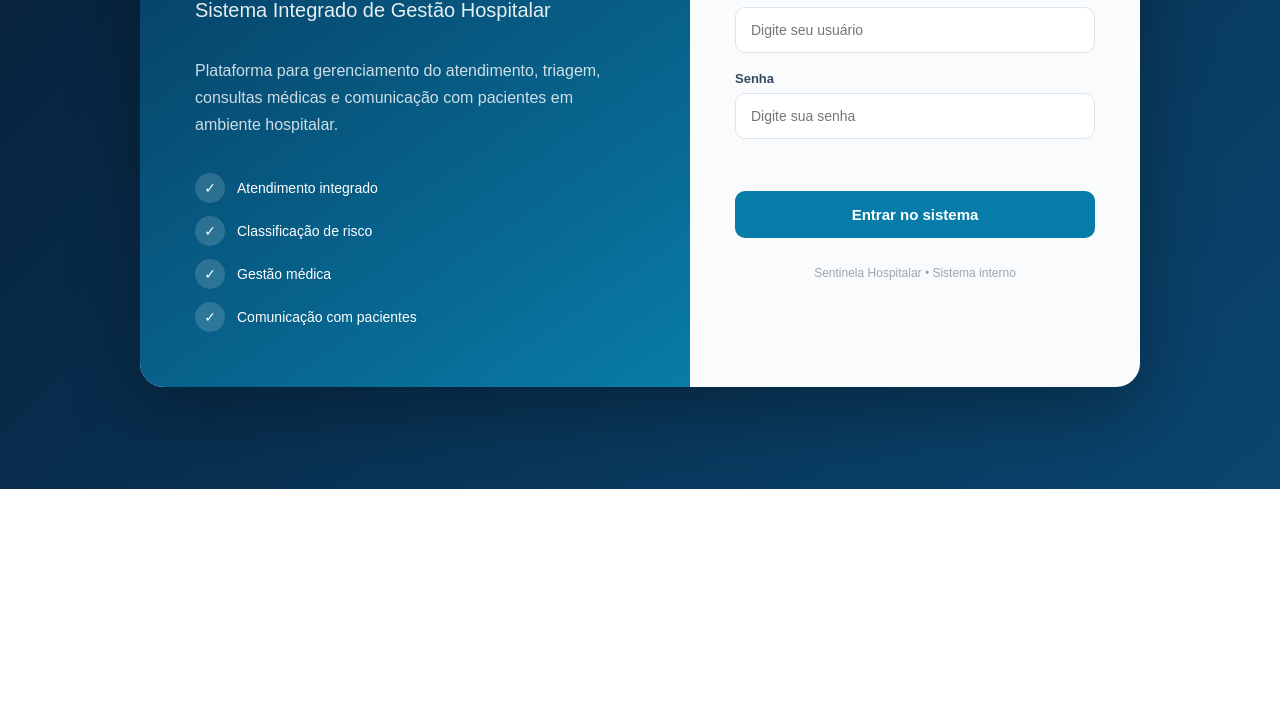
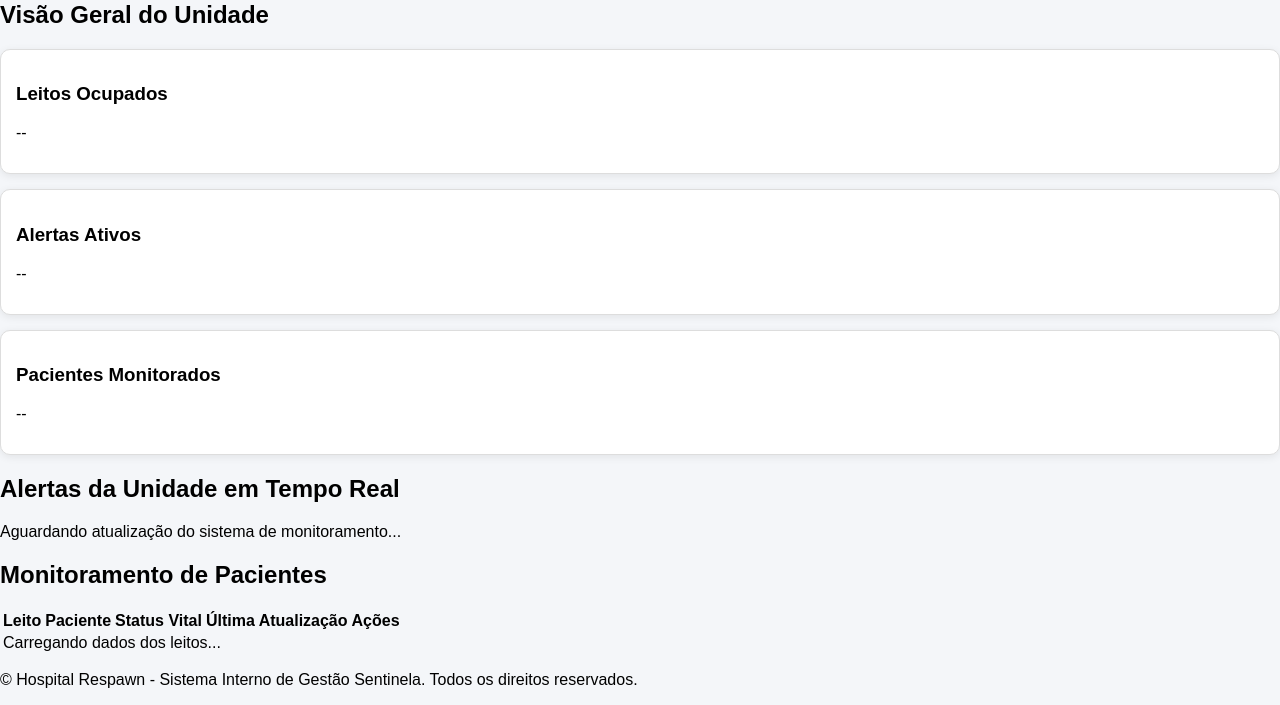
Before and after one commit to biellindolindo9/Sentinela, a website: page frontend/index.html in a window 1280 px wide. Shown: the part 311-1016 px from the top of the page. Before the commit the page ends 800 px from the top, so only its background shows below. Drawn offline with Linux system fonts and the light colour scheme; files that its build step writes are made by us from their sources.

Commit message:
Update index.html

```diff
--- a/frontend/index.html
+++ b/frontend/index.html
@@ -3,345 +3,109 @@
 <head>
     <meta charset="UTF-8">
     <meta name="viewport" content="width=device-width, initial-scale=1.0">
-
-  <title>Sentinela Hospitalar</title>
-
-  <style>
-    * {
-      box-sizing: border-box;
-      margin: 0;
-      padding: 0;
-      font-family: Arial, Helvetica, sans-serif;
-    }
-
-    body {
-      min-height: 100vh;
-      background:
-        linear-gradient(135deg, #071d35, #0a4670);
-      display: flex;
-      align-items: center;
-      justify-content: center;
-      color: #fff;
-    }
-
-    .container {
-      width: min(1000px, 94%);
-      min-height: 570px;
-      display: grid;
-      grid-template-columns: 1.1fr 0.9fr;
-      background: rgba(255,255,255,.98);
-      border-radius: 24px;
-      overflow: hidden;
-      box-shadow: 0 25px 70px rgba(0,0,0,.3);
-    }
-
-    .hospital {
-      padding: 55px;
-      background:
-        linear-gradient(145deg, #06365a, #087ca8);
-      display: flex;
-      flex-direction: column;
-      justify-content: center;
-    }
-
-    .logo {
-      width: 68px;
-      height: 68px;
-      background: white;
-      color: #087ca8;
-      border-radius: 18px;
-      display: flex;
-      align-items: center;
-      justify-content: center;
-      font-size: 34px;
-      font-weight: bold;
-      margin-bottom: 25px;
-    }
-
-    .hospital h1 {
-      font-size: 42px;
-      margin-bottom: 12px;
-    }
-
-    .hospital h2 {
-      font-size: 20px;
-      font-weight: 400;
-      opacity: .9;
-      margin-bottom: 35px;
-    }
-
-    .hospital p {
-      max-width: 430px;
-      line-height: 1.7;
-      color: rgba(255,255,255,.8);
-    }
-
-    .features {
-      margin-top: 35px;
-      display: grid;
-      gap: 13px;
-    }
-
-    .feature {
-      display: flex;
-      align-items: center;
-      gap: 12px;
-      font-size: 14px;
-    }
-
-    .feature span {
-      width: 30px;
-      height: 30px;
-      border-radius: 50%;
-      background: rgba(255,255,255,.15);
-      display: flex;
-      align-items: center;
-      justify-content: center;
-    }
-
-    .login {
-      padding: 55px 45px;
-      color: #16324a;
-      display: flex;
-      flex-direction: column;
-      justify-content: center;
-    }
-
-    .login h2 {
-      font-size: 29px;
-      margin-bottom: 8px;
-    }
-
-    .login > p {
-      color: #718096;
-      margin-bottom: 30px;
-      font-size: 14px;
-    }
-
-    label {
-      display: block;
-      font-size: 13px;
-      font-weight: bold;
-      margin-bottom: 7px;
-      color: #34495e;
-    }
-
-    input {
-      width: 100%;
-      padding: 14px 15px;
-      border: 1px solid #dce5ec;
-      border-radius: 10px;
-      margin-bottom: 18px;
-      outline: none;
-      font-size: 14px;
-      transition: .2s;
-    }
-
-    input:focus {
-      border-color: #0781aa;
-      box-shadow: 0 0 0 3px rgba(7,129,170,.1);
-    }
-
-    button {
-      border: 0;
-      border-radius: 10px;
-      background: #087ca8;
-      color: white;
-      padding: 15px;
-      width: 100%;
-      font-size: 15px;
-      font-weight: bold;
-      cursor: pointer;
-      transition: .2s;
-    }
-
-    button:hover {
-      background: #05658a;
-      transform: translateY(-1px);
-    }
-
-    #erro {
-      min-height: 22px;
-      color: #d92d20;
-      font-size: 13px;
-      margin-bottom: 12px;
-    }
-
-    .footer {
-      margin-top: 28px;
-      text-align: center;
-      font-size: 12px;
-      color: #9aa7b2;
-    }
-
-    @media (max-width: 760px) {
-      .container {
-        grid-template-columns: 1fr;
-      }
-
-      .hospital {
-        padding: 35px;
-      }
-
-      .hospital p,
-      .features {
-        display: none;
-      }
-
-      .hospital h1 {
-        font-size: 32px;
-      }
-
-      .login {
-        padding: 35px;
-      }
-    }
-  </style>
+    <title>Hospital Respawn - Sistema de Monitoramento e Gestão</title>
+    <!-- Estilos base do sistema -->
+    <link rel="stylesheet" href="style.css">
 </head>
-
 <body>
 
-  <div class="container">
-
-    <section class="hospital">
-
-      <div class="logo">✚</div>
-
-      <h1>Sentinela</h1>
-
-      <h2>Sistema Integrado de Gestão Hospitalar</h2>
-
-      <p>
-        Plataforma para gerenciamento do atendimento,
-        triagem, consultas médicas e comunicação com
-        pacientes em ambiente hospitalar.
-      </p>
-
-      <div class="features">
-
-        <div class="feature">
-          <span>✓</span>
-          Atendimento integrado
+    <!-- Cabeçalho Principal (Header Institucional) -->
+    <header class="main-header">
+        <div class="header-container">
+            <!-- Logo e Nome do Hospital -->
+            <div class="brand-container">
+                <!-- Ajuste o src abaixo para o nome correto do seu arquivo de imagem (ex: logo.png, logo.svg) -->
+                <img src="logo.png" alt="Logo Hospital Respawn" class="hospital-logo">
+                <div class="brand-text">
+                    <h1>Hospital Respawn</h1>
+                    <span class="system-tag">Sistema Sentinela | Acesso Restrito</span>
+                </div>
             </div>
 
-        <div class="feature">
-          <span>✓</span>
-          Classificação de risco
+            <!-- Informações da Sessão do Usuário -->
+            <div class="user-info">
+                <span class="user-status">Operacional</span>
+                <span class="user-name">Usuário: Profissional de Saúde</span>
+                <button id="btn-logout" class="btn-secondary">Sair</button>
+            </div>
+        </div>
+    </header>
+
+    <!-- Barra de Navegação Interna -->
+    <nav class="main-nav">
+        <ul>
+            <li><a href="#dashboard" class="active">Painel Principal</a></li>
+            <li><a href="#leitos">Gestão de Leitos</a></li>
+            <li><a href="#pacientes">Prontuários e Pacientes</a></li>
+            <li><a href="#alertas">Alertas de Emergência</a></li>
+            <li><a href="#configuracoes">Configurações</a></li>
+        </ul>
+    </nav>
+
+    <!-- Conteúdo Principal da Aplicação -->
+    <main class="content-container">
+
+        <!-- Painel de Status Geral -->
+        <section id="dashboard" class="dashboard-section">
+            <h2>Visão Geral do Unidade</h2>
+
+            <div class="cards-grid">
+                <div class="card card-status">
+                    <h3>Leitos Ocupados</h3>
+                    <p class="metric-number" id="metric-leitos-ocupados">--</p>
                 </div>
 
-        <div class="feature">
-          <span>✓</span>
-          Gestão médica
+                <div class="card card-status">
+                    <h3>Alertas Ativos</h3>
+                    <p class="metric-number metric-alert" id="metric-alertas">--</p>
                 </div>
 
-        <div class="feature">
-          <span>✓</span>
-          Comunicação com pacientes
+                <div class="card card-status">
+                    <h3>Pacientes Monitorados</h3>
+                    <p class="metric-number" id="metric-pacientes">--</p>
                 </div>
-
             </div>
-
         </section>
 
-    <section class="login">
-
-      <h2>Acesso ao sistema</h2>
-
-      <p>Entre com suas credenciais institucionais.</p>
-
-      <form id="loginForm">
-
-        <label for="usuario">Usuário</label>
-
-        <input
-          id="usuario"
-          type="text"
-          autocomplete="username"
-          placeholder="Digite seu usuário"
-          required
-        >
-
-        <label for="senha">Senha</label>
-
-        <input
-          id="senha"
-          type="password"
-          autocomplete="current-password"
-          placeholder="Digite sua senha"
-          required
-        >
-
-        <div id="erro"></div>
-
-        <button type="submit">
-          Entrar no sistema
-        </button>
-
-      </form>
-
-      <div class="footer">
-        Sentinela Hospitalar • Sistema interno
+        <!-- Seção de Alertas em Tempo Real -->
+        <section id="alertas" class="alerts-section">
+            <h2>Alertas da Unidade em Tempo Real</h2>
+            <div id="alerts-container" class="alerts-list">
+                <p class="placeholder-text">Aguardando atualização do sistema de monitoramento...</p>
             </div>
-
         </section>
 
+        <!-- Seção de Tabela de Pacientes/Monitoramento -->
+        <section id="pacientes" class="table-section">
+            <h2>Monitoramento de Pacientes</h2>
+            <div class="table-wrapper">
+                <table class="data-table">
+                    <thead>
+                        <tr>
+                            <th>Leito</th>
+                            <th>Paciente</th>
+                            <th>Status Vital</th>
+                            <th>Última Atualização</th>
+                            <th>Ações</th>
+                        </tr>
+                    </thead>
+                    <tbody id="table-patients-body">
+                        <tr>
+                            <td colspan="5" class="table-placeholder">Carregando dados dos leitos...</td>
+                        </tr>
+                    </tbody>
+                </table>
             </div>
+        </section>
 
-  <script>
-    const form = document.getElementById("loginForm");
-    const erro = document.getElementById("erro");
+    </main>
 
-    form.addEventListener("submit", async function(event) {
-      event.preventDefault();
+    <!-- Rodapé Interno Institucional -->
+    <footer class="main-footer">
+        <p>&copy; Hospital Respawn - Sistema Interno de Gestão Sentinela. Todos os direitos reservados.</p>
+    </footer>
 
-      erro.textContent = "";
-
-      try {
-
-        const resposta = await fetch("/login", {
-          method: "POST",
-          headers: {
-            "Content-Type": "application/json"
-          },
-          body: JSON.stringify({
-            usuario: document.getElementById("usuario").value,
-            senha: document.getElementById("senha").value
-          })
-        });
-
-        const data = await resposta.json();
-
-        if (!resposta.ok) {
-          erro.textContent = data.erro || "Login inválido";
-          return;
-        }
-
-        localStorage.setItem(
-          "sentinela_usuario",
-          JSON.stringify(data)
-        );
-
-        if (data.tipo === "triagem") {
-          location.href = "triagem.html";
-        } else if (data.tipo === "medico") {
-          location.href = "medico.html";
-        } else if (data.tipo === "atendimento") {
-          location.href = "atendimento.html";
-        } else if (data.tipo === "tv") {
-          location.href = "tv.html";
-        } else {
-          location.href = "atendimento.html";
-        }
-
-      } catch (error) {
-
-        console.error(error);
-
-        erro.textContent =
-          "Não foi possível conectar ao servidor.";
-      }
-    });
-  </script>
-
+    <!-- Scripts da Aplicação -->
+    <script src="script.js"></script>
 </body>
 </html>
```
Lines whose indentation alone changed are shown as unchanged.
